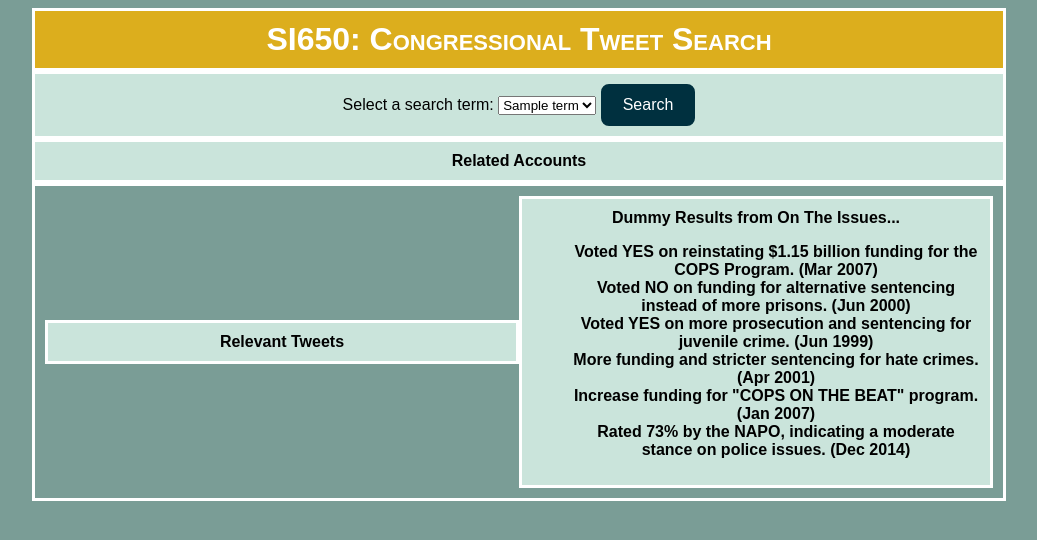
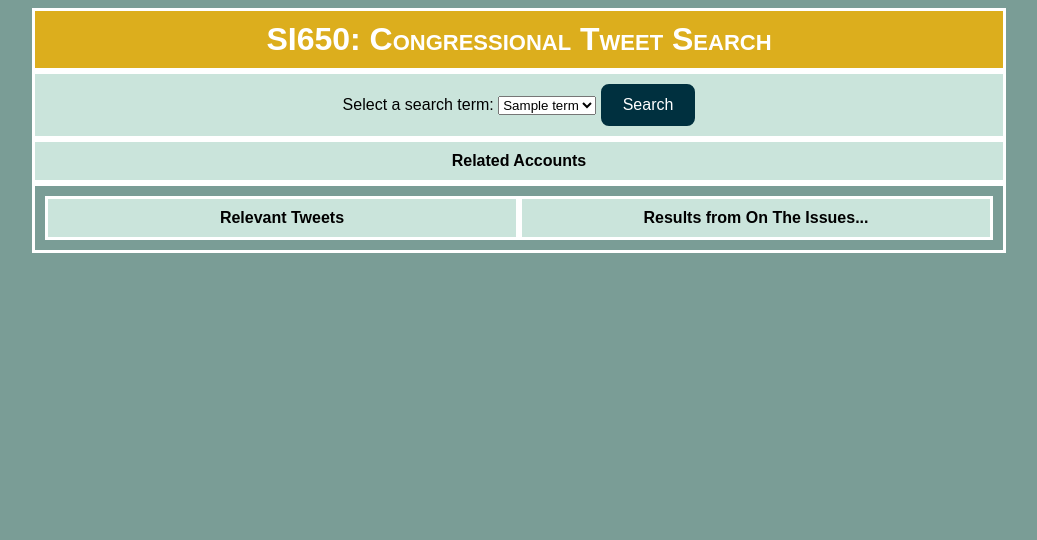
Before and after one commit to jonhartm/SI650_Project, a Flask app: template templates/index.html in a window 1280 px wide. Shown: the top 540 px of the page, without its empty margins (121-1158 px from the left). Run offline with Flask 2, Linux system fonts and the light colour scheme; the template is opened without the code that fills it: most values are stand-ins (such as "Sample title", 1, 10 or a date in 2020); parts of the project's set-up code (start-up, migrations or seed data) failed here and were passed over.

Commit message:
Remove placeholder text and add OTI json results on click

```diff
--- a/static/scripts.js
+++ b/static/scripts.js
@@ -124,8 +124,20 @@ $(document).on("click", ".account_info", function(event) {
     type:"POST",
     url:'/get_OTI_json_by_account',
     success: function(response) {
-      console.log("ok");
-      console.log(response);
+      $("#on_the_issues").empty();
+      $("#on_the_issues").text("Results from On The Issues...");
+      var issues_list = $("<ul>");
+      for (var i = 0; i < response.length; i++) {
+        console.log(response[i]);
+        issues_list.append(
+          $("<div>")
+            .append(
+              $("<li>")
+                .text(response[i][0] + " " + response[i][1])
+            )
+        );
+      }
+      $("#on_the_issues").append(issues_list);
     },
     error: function(error) {
       console.log("uh oh");
--- a/templates/index.html
+++ b/templates/index.html
@@ -28,16 +28,8 @@
             Relevant Tweets
         </div>
 
-        <div class="ontheissues_results">
-          Dummy Results from On The Issues...
-          <ul>
-            <li>Voted YES on reinstating $1.15 billion funding for the COPS Program. (Mar 2007)</li>
-            <li>Voted NO on funding for alternative sentencing instead of more prisons. (Jun 2000)</li>
-            <li>Voted YES on more prosecution and sentencing for juvenile crime. (Jun 1999)</li>
-            <li>More funding and stricter sentencing for hate crimes. (Apr 2001)</li>
-            <li>Increase funding for "COPS ON THE BEAT" program. (Jan 2007)</li>
-            <li>Rated 73% by the NAPO, indicating a moderate stance on police issues. (Dec 2014)</li>
-          </ul>
+        <div class="ontheissues_results" id="on_the_issues">
+          Results from On The Issues...
         </div>
   </div>
 
```
